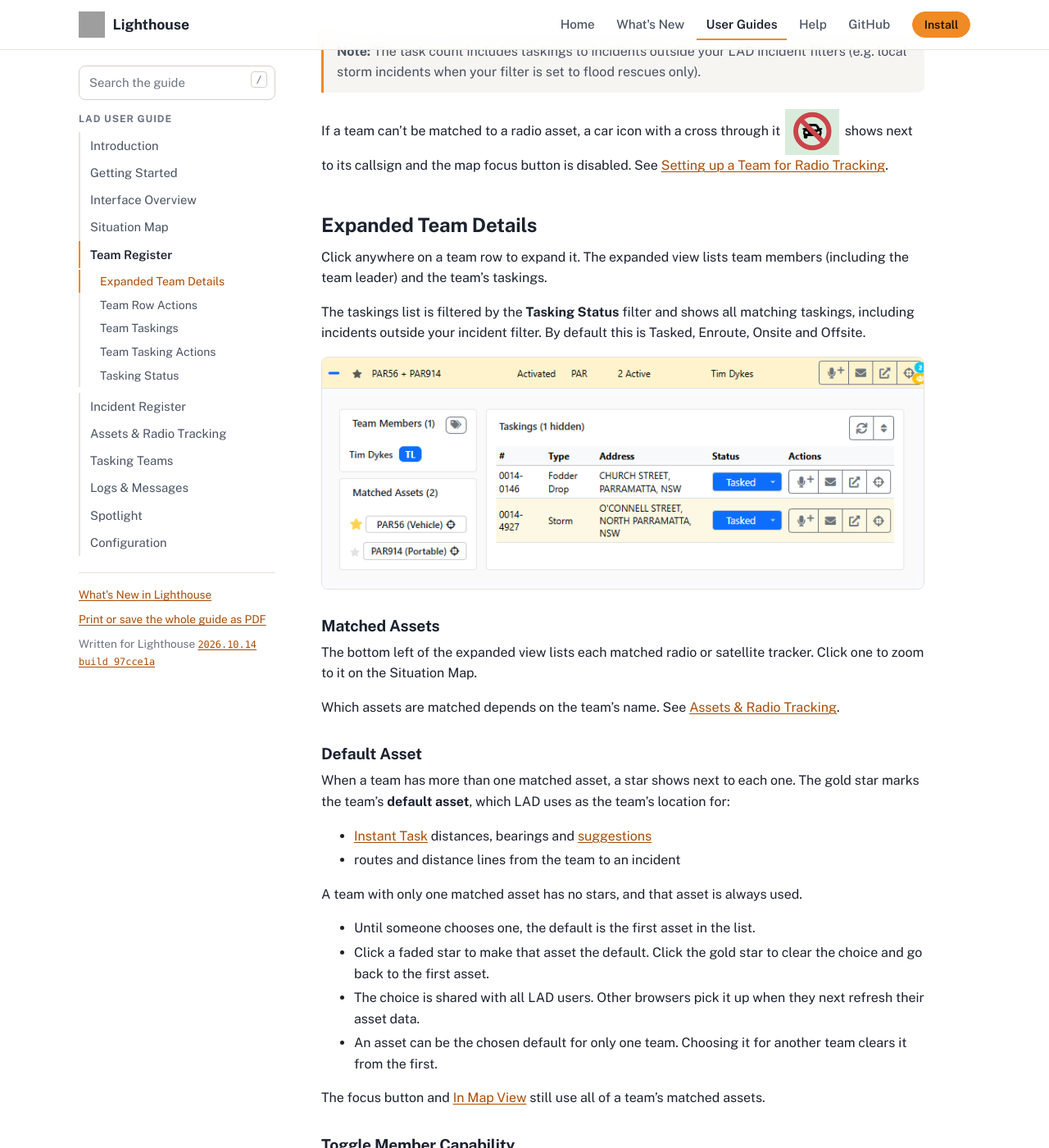
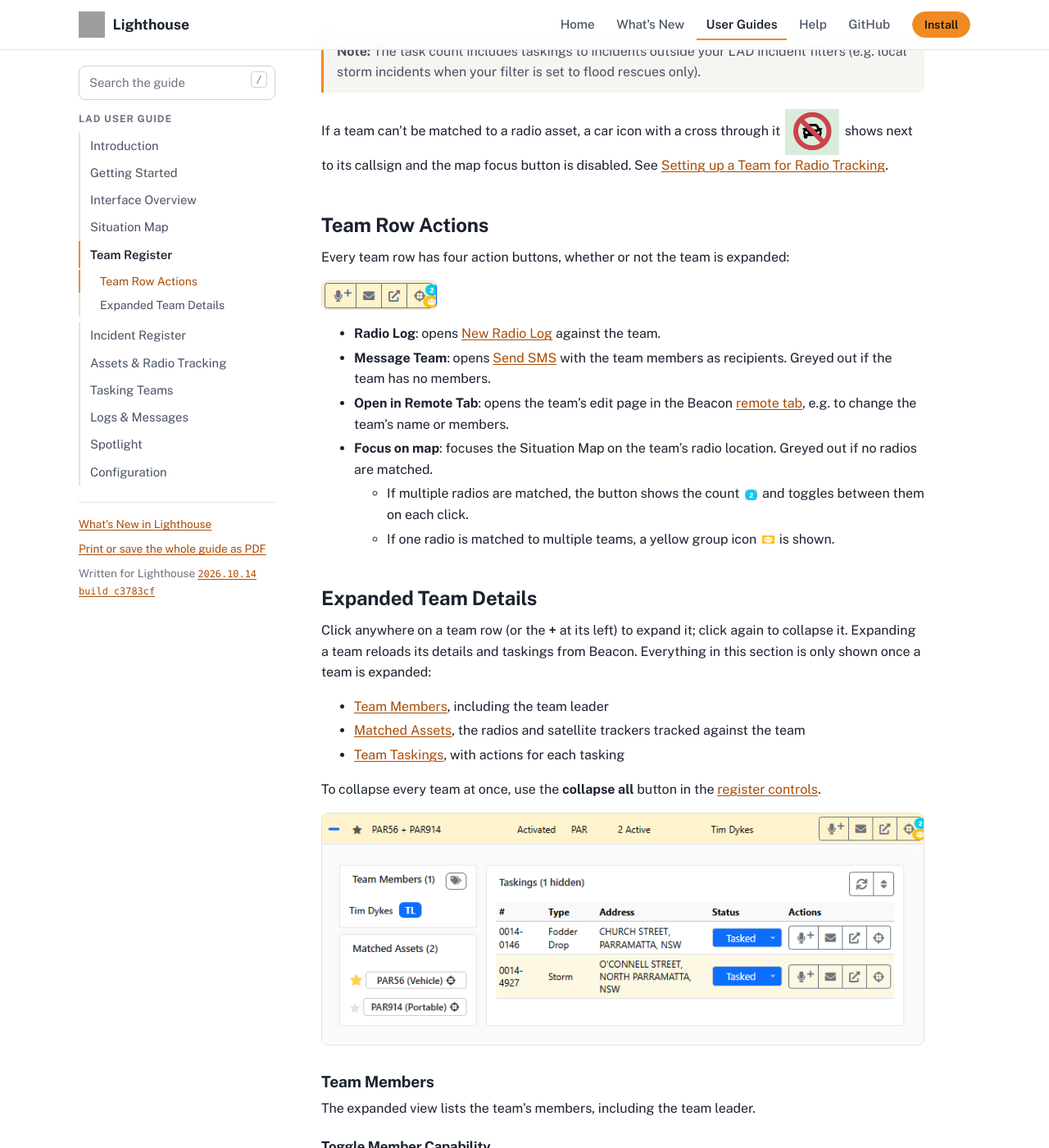
Before and after one commit to NSWSESMembers/lighthouse.ses.nsw.gov.au, a Jekyll site: the page built from preview/guides/lad/team-register.md, in a window 1280 px wide and 1400 px high, scrolled down 896 px. Shown: the whole window at 82% size. Built offline with Jekyll 4.4.1, drawn with Linux system fonts in a browser that asks for light colours; some of the changed text lies outside the part shown; grey boxes are pictures that could not be loaded.

Commit message:
Sync preview docs from NSWSESMembers/Lighthouse@c3783cf (master-dev)

```diff
--- a/_data/lad_guide_preview.yml
+++ b/_data/lad_guide_preview.yml
@@ -1,2 +1,2 @@
-version_name: "2026.10.14 build 97cce1a"
-commit: "97cce1aae8163df6102ceff3d99e9b28c195bd32"
+version_name: "2026.10.14 build c3783cf"
+commit: "c3783cfa5e3877e659ad4dcf1373f17828c1acd7"
--- a/preview/guides/lad/incident-register.md
+++ b/preview/guides/lad/incident-register.md
@@ -7,21 +7,27 @@ nav_order: 6
 
 The Incident Register is in the bottom left of LAD. It lists all filtered incidents. Each row displays:
 
+- **+** / **−**: shows whether the incident is [expanded](#expanded-incident-details). It's also the handle for [dragging the incident onto a team](tasking.md#drag--drop-team-tasking) to task it.
+- **Star**: [stars](interface.md#starring-incidents-and-teams) the incident.
 - Incident ID, with up to three icons underneath:
   - <img class="icon" src="images/icon-incident-photo.png" alt="Photos" height="20"> **Photos**: photos have been uploaded to the incident. Click to open the [photo library](#incident-photos).
   - <img class="icon" src="images/icon-action-pin.png" alt="Outstanding actions" height="20"> **Outstanding actions**: the incident has outstanding *action required* tags. If there's more than one, the number beside the thumbtack shows how many. Click to open the [Incident Timeline](#incident-timeline).
   - <img class="icon" src="images/icon-icems.png" alt="ICEMS" height="20"> **ICEMS**: the incident is linked to ICEMS; hover to see the ICEMS incident number. It turns red when there's an unacknowledged IUM. See [ICEMS](#icems).
 
   ![Incident row showing the photo, outstanding action and ICEMS icons](images/incident-row-icons.png)
-- Received date and time
+- Received (Recv) date and time
 - Assigned HQ
 - Incident type
   - Flood rescue incidents also show the flood rescue category 1–5, e.g. a *Critical Assistance* (category 1) flood rescue shows as `FR-1`.
   - Flood support incidents show the sub-type, e.g. *Medical Resupply*.
+- Situation on scene, up to three lines
 - Status
-  - When tasked, also shows the number of taskings (including completed, called off and untasked teams).
+  - *Active* and *Tasked* incidents also show the number of taskings. This includes completed, called off and untasked teams, unless **Count active taskings only** is on under [Appearance](configuration.md#appearance).
+  - Click the status to [change it](#changing-incident-status).
 - Address
   - For geocoded incidents, click the address to focus the Situation Map on the incident.
+
+Sort by Id, Recv, HQ, Type or Status by clicking the column heading; click again to swap between ascending and descending.
 
 ![Incident Register](images/incident-register.png)
 
@@ -34,9 +40,23 @@ Each row's background colour shows the incident priority:
 | Blue | Immediate |
 | Red | Rescue / life-threatening |
 
+## Changing Incident Status
+
+Click an incident's status to open a dropdown of status changes. Options that don't apply to the incident are greyed out. Opening the dropdown also refreshes the incident, so the options reflect its latest state.
+
+- **Acknowledge**: for *New* (or *Rejected*) incidents.
+- **Reopen**: for *Complete*, *Cancelled* or *Finalised* incidents.
+- **Complete**: only once every tasking is complete, called off or untasked. Requires completion notes.
+- **Reject**: for *New* or *Active* incidents. Requires a reason.
+- **Cancel**: only once every tasking is complete, called off or untasked. Requires a reason.
+
+Each change asks you to confirm before it's made in Beacon.
+
 ## Expanded Incident Details
 
-Click anywhere on an incident row to expand it. The expanded view shows:
+Click anywhere on an incident row to expand it; click again to collapse it. Expanding an incident loads its latest details and taskings from Beacon. Clicking an incident on the map also expands it in the register. Everything in this section is only shown once an incident is expanded.
+
+The expanded view shows:
 
 - Incident tags
 - Outstanding *Action Required* tags: any outstanding notes with action tags. Tags with the same name are grouped with a count, e.g. *Further Action Required ×2*. Click a tag to open the [Incident Timeline](#incident-timeline), where you can [resolve](#action-required-tags--resolving-notes) the notes.
@@ -47,15 +67,18 @@ Click anywhere on an incident row to expand it. The expanded view shows:
 - Incident location details
 - Caller details
 - Contact details
-- Taskings list: every team tasked to the incident, including teams outside your LAD team filters, and untasked, called off and completed teams.
+- [Incident actions](#incident-actions)
+- Taskings list: every team tasked to the incident, including teams outside your LAD team filters, and untasked, called off and completed teams. See [Incident Taskings Actions](#incident-taskings-actions).
+
+To collapse every incident at once, use the **collapse all** button in the [register controls](interface.md#register-controls).
 
 ![Expanded incident details](images/incident-expanded.png)
 
-## Incident Actions
+### Incident Actions
 
 The expanded incident has five action buttons:
 
-- **Task**: opens [Instant Task](tasking.md#instant-task).
+- **Task**: opens [Instant Task](tasking.md#instant-task). Greyed out for *Complete*, *Cancelled*, *Rejected* and *Finalised* incidents.
 - **Target Teams**: finds the closest teams and shows their straight-line distance to the incident. See [Tasking Teams](tasking.md).
 - **Time Line**: opens the [Incident Timeline](#incident-timeline).
 - **New Ops Log**: opens [New Ops Log](logs-and-messages.md#new-ops-log).
@@ -63,9 +86,11 @@ The expanded incident has five action buttons:
 
 ![Incident action buttons](images/incident-actions.png)
 
-## Incident Taskings Actions
+Under the buttons, **Refreshed** shows how long ago the incident's details were loaded. Click it to reload them.
 
-Each team in the incident's taskings list has the same four actions as in the Team Register:
+### Incident Taskings Actions
+
+Each team in the expanded incident's taskings list has the same four actions as in the Team Register:
 
 ![Incident tasking action buttons](images/incident-tasking-actions.png)
 
--- a/preview/guides/lad/team-register.md
+++ b/preview/guides/lad/team-register.md
@@ -29,13 +29,40 @@ Each row's background colour shows the team's current tasking load, so you can q
 
 If a team can't be matched to a radio asset, a car icon with a cross through it <img class="icon" src="images/icon-unmatched-team.png" alt="Unmatched" height="24"> shows next to its callsign and the map focus button is disabled. See [Setting up a Team for Radio Tracking](assets.md#setting-up-a-team-for-radio-tracking).
 
+## Team Row Actions
+
+Every team row has four action buttons, whether or not the team is expanded:
+
+![Team row action buttons](images/team-row-actions.png)
+
+- **Radio Log**: opens [New Radio Log](logs-and-messages.md#new-radio-log) against the team.
+- **Message Team**: opens [Send SMS](logs-and-messages.md#send-sms) with the team members as recipients. Greyed out if the team has no members.
+- **Open in Remote Tab**: opens the team's edit page in the Beacon [remote tab](getting-started.md#remote-beacon-tab), e.g. to change the team's name or members.
+- **Focus on map**: focuses the Situation Map on the team's radio location. Greyed out if no radios are matched.
+  - If multiple radios are matched, the button shows the count <img class="icon" src="images/icon-multiple-radios.png" alt="2" height="16"> and toggles between them on each click.
+  - If one radio is matched to multiple teams, a yellow group icon <img class="icon" src="images/icon-shared-radio.png" alt="Shared radio" height="16"> is shown.
+
 ## Expanded Team Details
 
-Click anywhere on a team row to expand it. The expanded view lists team members (including the team leader) and the team's taskings.
+Click anywhere on a team row (or the **+** at its left) to expand it; click again to collapse it. Expanding a team reloads its details and taskings from Beacon. Everything in this section is only shown once a team is expanded:
 
-The taskings list is filtered by the **Tasking Status** filter and shows all matching taskings, including incidents outside your incident filter. By default this is Tasked, Enroute, Onsite and Offsite.
+- [Team Members](#team-members), including the team leader
+- [Matched Assets](#matched-assets), the radios and satellite trackers tracked against the team
+- [Team Taskings](#team-taskings), with actions for each tasking
+
+To collapse every team at once, use the **collapse all** button in the [register controls](interface.md#register-controls).
 
 ![Expanded team details](images/team-expanded.png)
+
+### Team Members
+
+The expanded view lists the team's members, including the team leader.
+
+#### Toggle Member Capability
+
+Show or hide member capabilities with the tags icon to the right of the **Team Members** heading. Hidden by default.
+
+![Member capability toggle](images/team-member-capability-toggle.png)
 
 ### Matched Assets
 
@@ -59,36 +86,17 @@ A team with only one matched asset has no stars, and that asset is always used.
 
 The focus button and [In Map View](interface.md#listing-only-whats-in-the-map-view) still use all of a team's matched assets.
 
-### Toggle Member Capability
+### Team Taskings
 
-Show or hide member capabilities with the tags icon to the right of the **Team Members** heading. Hidden by default.
+The **Taskings** list in the expanded view shows the incidents tasked to the team that match your **Tasking Status** filter (by default Tasked, Enroute, Onsite and Offsite), including incidents outside your incident filter. If the team has taskings outside your filters, a **(x hidden)** count appears next to the **Taskings** heading.
 
-![Member capability toggle](images/team-member-capability-toggle.png)
-
-## Team Row Actions
-
-Each team row has four action buttons:
-
-![Team row action buttons](images/team-row-actions.png)
-
-- **Radio Log**: opens [New Radio Log](logs-and-messages.md#new-radio-log) against the team.
-- **Message Team**: opens [Send SMS](logs-and-messages.md#send-sms) with the team members as recipients. Greyed out if the team has no members.
-- **Open in Remote Tab**: opens the team's edit page in the Beacon [remote tab](getting-started.md#remote-beacon-tab), e.g. to change the team's name or members.
-- **Focus on map**: focuses the Situation Map on the team's radio location. Greyed out if no radios are matched.
-  - If multiple radios are matched, the button shows the count <img class="icon" src="images/icon-multiple-radios.png" alt="2" height="16"> and toggles between them on each click.
-  - If one radio is matched to multiple teams, a yellow group icon <img class="icon" src="images/icon-shared-radio.png" alt="Shared radio" height="16"> is shown.
-
-## Team Taskings
-
-The Team Taskings section lists incidents tasked to the team that are within your LAD filters and tasking statuses. If the team has taskings outside your filters, a **(x hidden)** count appears next to the **Taskings** heading.
-
-### Refresh
+#### Refresh
 
 Click **Refresh** to reload the team's tasking details.
 
 ![Refresh button](images/team-taskings-refresh.png)
 
-### Reordering Taskings
+#### Reordering Taskings
 
 1. Click the reorder button to enter reordering mode.
 
@@ -102,9 +110,9 @@ Click **Refresh** to reload the team's tasking details.
 
    ![Save or cancel the new order](images/reorder-save.png)
 
-## Team Tasking Actions
+#### Team Tasking Actions
 
-Each tasking under a team has four actions:
+Each tasking in the list has four actions:
 
 - **Radio Log** (against the incident): opens [New Radio Log](logs-and-messages.md#new-radio-log), logged against the incident and including the team's callsign.
 - **Message Team** (against the incident): opens [Send SMS](logs-and-messages.md#send-sms) with the team members as recipients, associated with the incident.
@@ -113,6 +121,6 @@ Each tasking under a team has four actions:
 
 ![Team tasking actions](images/team-tasking-actions.png)
 
-## Tasking Status
+#### Tasking Status
 
 Click a tasking's status to change it, e.g. to *En-Route* or *On-Site*. See [Tasking Status](tasking.md#tasking-status).
```
